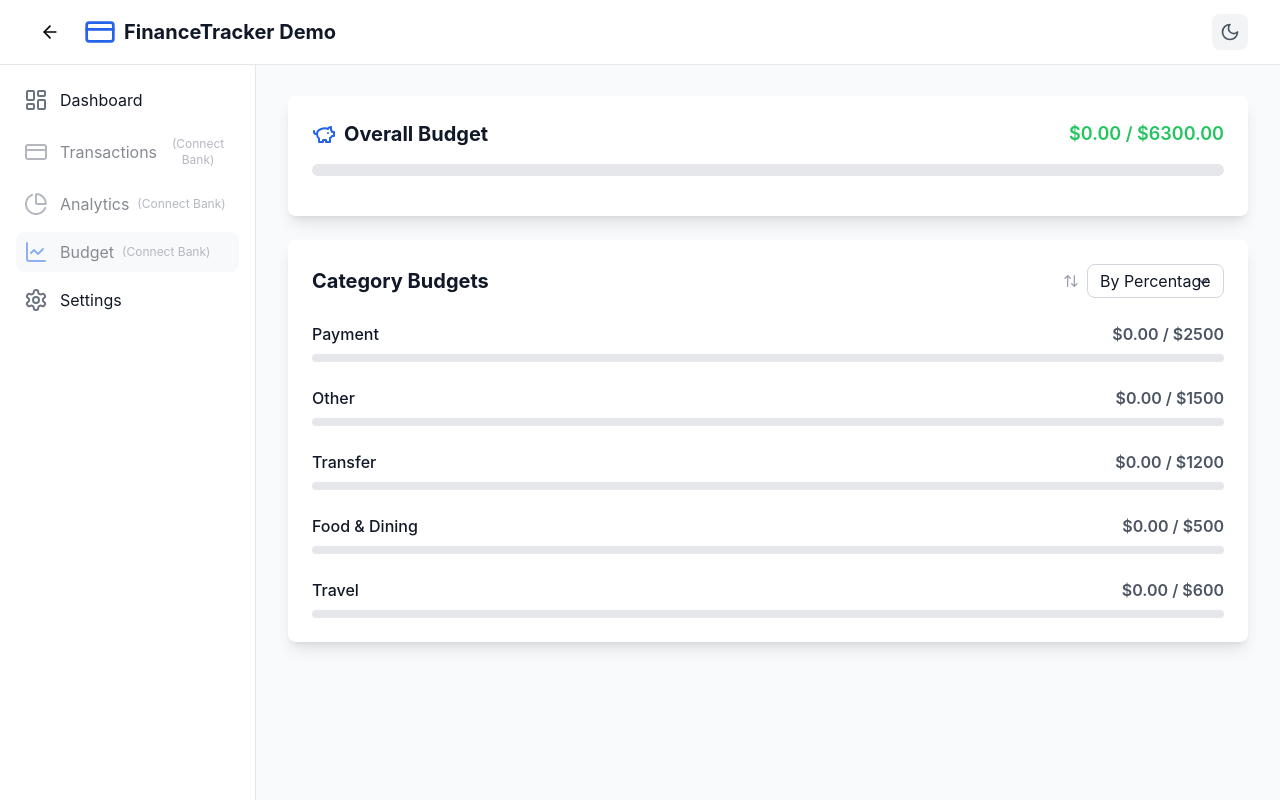
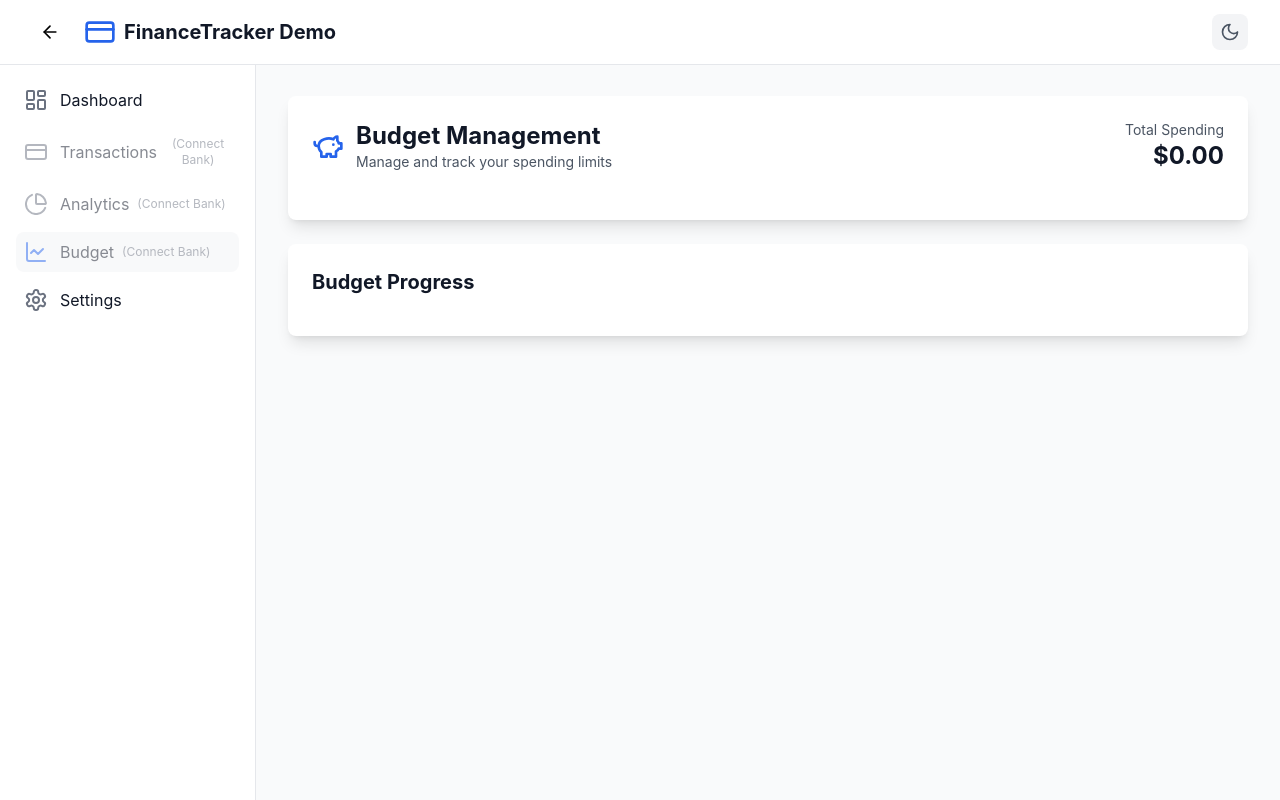
Before and after one commit to rudyglzo/fin-tracker, a React (Create React App) app in the folder client/: page /budget in a window 1280 px wide. Both pictures are taken after a click on the button "Try Demo". Built offline with nearby package versions, Linux system fonts and the light colour scheme.

Commit message:
Added Budgeting logic, still needs more work

```diff
--- a/client/src/App.js
+++ b/client/src/App.js
@@ -2,6 +2,7 @@ import React, { useState, useEffect } from 'react';
 import { BrowserRouter as Router, Routes, Route, Navigate } from 'react-router-dom';
 import { ThemeProvider } from './contexts/ThemeContext';
 import { PlaidProvider } from './contexts/PlaidContext';
+import { BudgetProvider } from './contexts/BudgetContext';
 import MainLayout from './layouts/MainLayout';
 import FinanceDashboard from './components/FinanceDashboard';
 import Transactions from './components/Transactions';
@@ -26,11 +27,10 @@ function App() {
     const isPlaidConnected = sessionStorage.getItem('plaidAccessToken');
     if (isPlaidConnected) {
       const confirm = window.confirm(
-        'Going back will disconnect your bank account. Continue?'
+        'Going back will disconnect your bank account and reset all budgets. Continue?'
       );
       if (!confirm) return;
     }
-
     // Clear all session data
     sessionStorage.clear();
     setShowDemo(false);
@@ -47,6 +47,7 @@ function App() {
   return (
     <ThemeProvider>
       <PlaidProvider>
+        <BudgetProvider>
           {!showDemo ? (
             <Welcome onStartDemo={handleStartDemo} />
           ) : (
@@ -71,6 +72,7 @@ function App() {
               </MainLayout>
             </Router>
           )}
+        </BudgetProvider>
       </PlaidProvider>
     </ThemeProvider>
   );
--- a/client/src/components/Budget.jsx
+++ b/client/src/components/Budget.jsx
@@ -1,154 +1,40 @@
 import React from 'react';
 import { useTheme } from '../contexts/ThemeContext';
 import { usePlaid } from '../contexts/PlaidContext';
-import { PiggyBank, ArrowUpDown, AlertTriangle } from 'lucide-react';
+import { PiggyBank } from 'lucide-react';
+import BudgetProgress from './BudgetProgress';
 
 const Budget = () => {
   const { isDark } = useTheme();
-  const { transactions = [] } = usePlaid();
+  const { transactions } = usePlaid();
 
-  // Calculate spending for a specific category
-  const calculateCategorySpending = (categoryName) => {
-    return transactions
-      .filter(t => {
-        return t.amount > 0 &&
-          t.category?.some(cat =>
-            cat.toLowerCase().includes(categoryName.toLowerCase())
-          );
-      })
-      .reduce((sum, t) => sum + t.amount, 0);
-  };
-
-  // Extended budgets matching your spending categories
-  const budgets = [
-    {
-      category: "Payment",
-      spent: calculateCategorySpending('payment'),
-      limit: 2500,
-      color: "blue",
-      matchCategories: ['payment', 'bills', 'utilities']
-    },
-    {
-      category: "Other",
-      spent: calculateCategorySpending('other'),
-      limit: 1500,
-      color: "purple",
-      matchCategories: ['other', 'miscellaneous']
-    },
-    {
-      category: "Transfer",
-      spent: calculateCategorySpending('transfer'),
-      limit: 1200,
-      color: "pink",
-      matchCategories: ['transfer', 'withdrawal']
-    },
-    {
-      category: "Food & Dining",
-      spent: calculateCategorySpending('food'),
-      limit: 500,
-      color: "orange",
-      matchCategories: ['food', 'restaurants', 'dining']
-    },
-    {
-      category: "Travel",
-      spent: calculateCategorySpending('travel'),
-      limit: 600,
-      color: "green",
-      matchCategories: ['travel', 'transportation']
-    }
-  ];
-
-  const totalSpent = budgets.reduce((sum, budget) => sum + budget.spent, 0);
-  const totalBudget = budgets.reduce((sum, budget) => sum + budget.limit, 0);
-  const totalPercentage = (totalSpent / totalBudget) * 100;
-
-  const getProgressColor = (spent, limit) => {
-    const percentage = (spent / limit) * 100;
-    if (percentage >= 100) return 'bg-red-500';
-    if (percentage >= 80) return 'bg-yellow-500';
-    return 'bg-green-500';
-  };
+  const totalBudget = transactions
+    .filter(t => t.amount > 0)
+    .reduce((sum, t) => sum + t.amount, 0);
 
   return (
     <div className="space-y-6">
-      {/* Overall Budget Summary */}
+      {/* Budget Overview */}
       <div className={`p-6 rounded-lg shadow-lg ${isDark ? 'bg-gray-800' : 'bg-white'}`}>
-        <div className="flex items-center justify-between mb-4">
-          <div className="flex items-center">
-            <PiggyBank className={`h-6 w-6 mr-2 ${isDark ? 'text-blue-400' : 'text-blue-600'}`} />
-            <h2 className="text-xl font-bold">Overall Budget</h2>
+        <div className="flex items-center justify-between mb-6">
+          <div className="flex items-center space-x-3">
+            <PiggyBank className={`h-8 w-8 ${isDark ? 'text-blue-400' : 'text-blue-600'}`} />
+            <div>
+              <h1 className="text-2xl font-bold">Budget Management</h1>
+              <p className={`text-sm ${isDark ? 'text-gray-400' : 'text-gray-600'}`}>
+                Manage and track your spending limits
+              </p>
+            </div>
           </div>
-          <div className={`text-lg font-semibold ${totalPercentage >= 100 ? 'text-red-500' : 'text-green-500'}`}>
-            ${totalSpent.toFixed(2)} / ${totalBudget.toFixed(2)}
+          <div className="text-right">
+            <p className={`text-sm ${isDark ? 'text-gray-400' : 'text-gray-600'}`}>Total Spending</p>
+            <p className="text-2xl font-bold">${totalBudget.toFixed(2)}</p>
           </div>
-        </div>
-
-        {/* Overall progress bar */}
-        <div className={`h-3 rounded-full ${isDark ? 'bg-gray-700' : 'bg-gray-200'} mb-4`}>
-          <div
-            className={`h-full rounded-full ${getProgressColor(totalSpent, totalBudget)} transition-all duration-500`}
-            style={{ width: `${Math.min(100, totalPercentage)}%` }}
-          />
         </div>
       </div>
 
-      {/* Detailed Budget Progress */}
-      <div className={`p-6 rounded-lg shadow-lg ${isDark ? 'bg-gray-800' : 'bg-white'}`}>
-        <div className="flex items-center justify-between mb-6">
-          <h2 className="text-xl font-bold">Category Budgets</h2>
-          <div className="flex items-center space-x-2">
-            <ArrowUpDown className="h-4 w-4 text-gray-400" />
-            <select
-              className={`rounded-lg border ${
-                isDark ? 'bg-gray-700 border-gray-600' : 'bg-white border-gray-300'
-              } px-3 py-1`}
-            >
-              <option value="percentage">By Percentage</option>
-              <option value="amount">By Amount</option>
-            </select>
-          </div>
-        </div>
-
-        <div className="space-y-6">
-          {budgets.map((budget, index) => {
-            const percentage = Math.min(100, (budget.spent / budget.limit) * 100);
-            const isOverBudget = percentage >= 100;
-            const isNearLimit = percentage >= 80;
-
-            return (
-              <div key={index} className="space-y-2">
-                <div className="flex justify-between items-center">
-                  <div className="flex items-center space-x-2">
-                    <span className="font-medium">{budget.category}</span>
-                    {isOverBudget && (
-                      <AlertTriangle className="h-4 w-4 text-red-500" />
-                    )}
-                  </div>
-                  <span className={`font-semibold ${
-                    isOverBudget ? 'text-red-500' : 'text-gray-600'
-                  }`}>
-                    ${budget.spent.toFixed(2)} / ${budget.limit}
-                  </span>
-                </div>
-
-                <div className={`h-2 rounded-full ${isDark ? 'bg-gray-700' : 'bg-gray-200'}`}>
-                  <div
-                    className={`h-full rounded-full ${getProgressColor(budget.spent, budget.limit)}
-                      transition-all duration-500`}
-                    style={{ width: `${percentage}%` }}
-                  />
-                </div>
-
-                {isNearLimit && (
-                  <p className={`text-xs ${isOverBudget ? 'text-red-500' : 'text-yellow-500'}`}>
-                    {isOverBudget ? 'Budget exceeded!' : 'Approaching budget limit'}
-                  </p>
-                )}
-              </div>
-            );
-          })}
-        </div>
-      </div>
+      {/* Budget Progress with editing enabled */}
+      <BudgetProgress transactions={transactions} allowEdit={true} />
     </div>
   );
 };
--- a/client/src/components/BudgetProgress.jsx
+++ b/client/src/components/BudgetProgress.jsx
@@ -1,66 +1,57 @@
-import React from 'react';
+import React, { useMemo, useState } from 'react';
 import { useTheme } from '../contexts/ThemeContext';
+import { useBudget } from '../contexts/BudgetContext';
+import { Pencil, Check, X } from 'lucide-react';
 
-const BudgetProgress = ({ transactions = [] }) => {
+const BudgetProgress = ({ transactions = [], allowEdit = false }) => {
   const { isDark } = useTheme();
+  const { budgetLimits, updateBudgetLimit } = useBudget();
+  const [editingCategory, setEditingCategory] = useState(null);
+  const [editValue, setEditValue] = useState('');
 
-  // Calculate spending for a specific category
-  const calculateCategorySpending = (categoryName) => {
-    return transactions
-      .filter(t => {
-        // Check if transaction belongs to the category (Plaid categories are arrays)
-        return t.amount > 0 && // Positive amounts are expenses in Plaid
-          t.category?.some(cat =>
-            cat.toLowerCase().includes(categoryName.toLowerCase())
-          );
-      })
-      .reduce((sum, t) => sum + t.amount, 0);
+  const categoryTotals = useMemo(() => {
+    const expenses = transactions.filter(t => t.amount > 0);
+    const totals = {};
+    expenses.forEach(transaction => {
+      const category = transaction.category ? transaction.category[0] : 'Other';
+      if (!totals[category]) {
+        totals[category] = 0;
+      }
+      totals[category] += transaction.amount;
+    });
+    return totals;
+  }, [transactions]);
+
+  const budgets = useMemo(() => {
+    return Object.entries(categoryTotals)
+      .map(([category, spent]) => ({
+        category,
+        spent,
+        limit: budgetLimits[category] || 1000
+      }))
+      .sort((a, b) => b.spent - a.spent);
+  }, [categoryTotals, budgetLimits]);
+
+  const handleEditClick = (category, currentLimit) => {
+    setEditingCategory(category);
+    setEditValue(currentLimit.toString());
   };
 
-  // Define budgets with Plaid categories
-  const budgets = [
-    {
-      category: "Food & Drink",
-      spent: calculateCategorySpending('food'),
-      limit: 500,
-      color: "blue",
-      matchCategories: ['food', 'restaurants']
-    },
-    {
-      category: "Entertainment",
-      spent: calculateCategorySpending('entertainment'),
-      limit: 200,
-      color: "purple",
-      matchCategories: ['entertainment', 'recreation']
-    },
-    {
-      category: "Shopping",
-      spent: calculateCategorySpending('shopping'),
-      limit: 300,
-      color: "red",
-      matchCategories: ['shops', 'shopping']
-    },
-    {
-      category: "Transportation",
-      spent: calculateCategorySpending('transport'),
-      limit: 400,
-      color: "green",
-      matchCategories: ['transport', 'travel']
+  const handleSave = (category) => {
+    const newLimit = Number(editValue);
+    if (!isNaN(newLimit) && newLimit > 0) {
+      updateBudgetLimit(category, newLimit);
     }
-    ,
-    {
-      category: "Other",
-      spent: calculateCategorySpending('other'),
-      limit: 400,
-      color: "purple",
-      matchCategories: ['Other', 'other']
-    }
-  ];
+    setEditingCategory(null);
+  };
 
   const getProgressColor = (spent, limit) => {
     const percentage = (spent / limit) * 100;
     if (percentage >= 100) return 'bg-red-500';
-    if (percentage >= 80) return 'bg-yellow-500';
+    if (percentage >= 75) return 'bg-orange-500';
+    if (percentage >=50) return 'bg-blue-500';
+    if (percentage >=25) return 'bg-purple-500';
+    if (percentage >=5) return 'bg-grey-500';
     return 'bg-green-500';
   };
 
@@ -68,16 +59,53 @@ const BudgetProgress = ({ transactions = [] }) => {
     <div className={`p-6 rounded-lg shadow-lg ${isDark ? 'bg-gray-800' : 'bg-white'}`}>
       <h2 className="text-xl font-bold mb-4">Budget Progress</h2>
       <div className="space-y-4">
-        {budgets.map((budget, index) => {
+        {budgets.map((budget) => {
           const percentage = Math.min(100, (budget.spent / budget.limit) * 100);
-
           return (
-            <div key={index} className="space-y-2">
-              <div className="flex justify-between text-sm">
+            <div key={budget.category} className="space-y-2">
+              <div className="flex justify-between text-sm items-center">
                 <span>{budget.category}</span>
-                <span>
-                  ${budget.spent.toFixed(2)} / ${budget.limit}
-                </span>
+                <div className="flex items-center space-x-2">
+                  {editingCategory === budget.category ? (
+                    <div className="flex items-center space-x-2">
+                      <span>$</span>
+                      <input
+                        type="number"
+                        value={editValue}
+                        onChange={(e) => setEditValue(e.target.value)}
+                        className={`w-24 px-2 py-1 rounded ${
+                          isDark
+                            ? 'bg-gray-700 text-white'
+                            : 'bg-white text-gray-900'
+                        } border`}
+                      />
+                      <button
+                        onClick={() => handleSave(budget.category)}
+                        className="text-green-500 hover:text-green-600"
+                      >
+                        <Check size={16} />
+                      </button>
+                      <button
+                        onClick={() => setEditingCategory(null)}
+                        className="text-red-500 hover:text-red-600"
+                      >
+                        <X size={16} />
+                      </button>
+                    </div>
+                  ) : (
+                    <div className="flex items-center space-x-2">
+                      <span>${budget.spent.toFixed(2)} / ${budget.limit}</span>
+                      {allowEdit && (
+                        <button
+                          onClick={() => handleEditClick(budget.category, budget.limit)}
+                          className={`${isDark ? 'text-gray-400' : 'text-gray-600'} hover:text-blue-500`}
+                        >
+                          <Pencil size={16} />
+                        </button>
+                      )}
+                    </div>
+                  )}
+                </div>
               </div>
               <div className={`h-2 rounded-full ${isDark ? 'bg-gray-700' : 'bg-gray-200'}`}>
                 <div
--- /dev/null
+++ b/client/src/contexts/BudgetContext.jsx
@@ -0,0 +1,42 @@
+// contexts/BudgetContext.jsx
+import React, { createContext, useContext, useState, useEffect } from 'react';
+
+const BudgetContext = createContext();
+
+export const BudgetProvider = ({ children }) => {
+  const [budgetLimits, setBudgetLimits] = useState(() => {
+    const stored = sessionStorage.getItem('budgetLimits');
+    return stored ? JSON.parse(stored) : {
+      'Payment': 2500,
+      'Other': 1500,
+      'Transfer': 1200,
+      'Food and Drink': 500,
+      'Travel': 600
+    };
+  });
+
+  useEffect(() => {
+    sessionStorage.setItem('budgetLimits', JSON.stringify(budgetLimits));
+  }, [budgetLimits]);
+
+  const updateBudgetLimit = (category, limit) => {
+    setBudgetLimits(prev => ({
+      ...prev,
+      [category]: Number(limit)
+    }));
+  };
+
+  return (
+    <BudgetContext.Provider value={{ budgetLimits, updateBudgetLimit }}>
+      {children}
+    </BudgetContext.Provider>
+  );
+};
+
+export const useBudget = () => {
+  const context = useContext(BudgetContext);
+  if (!context) {
+    throw new Error('useBudget must be used within a BudgetProvider');
+  }
+  return context;
+};
```
Lines whose indentation alone changed are shown as unchanged.
